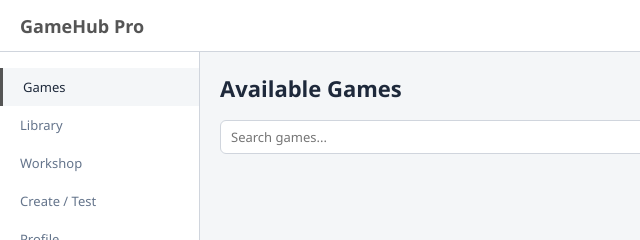
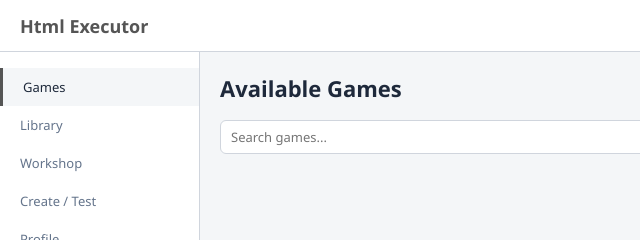
Before and after one commit to html-executor/html-executor.github.io, a website: page index.html in a window 1280 px wide. Shown: the top 240 px of the page, 0-640 px from the left. Drawn offline with Linux system fonts and the light colour scheme.

Commit message:
Update index.html

```diff
--- a/index.html
+++ b/index.html
@@ -278,7 +278,7 @@
   <!-- Top Bar -->
   <header class="topbar">
     <div class="topbar-left">
-      <span class="logo">GameHub Pro</span>
+      <span class="logo">Html Executor</span>
     </div>
     <div class="topbar-right">
       <button class="dark-mode-toggle" id="darkModeToggle">Dark</button>
```
